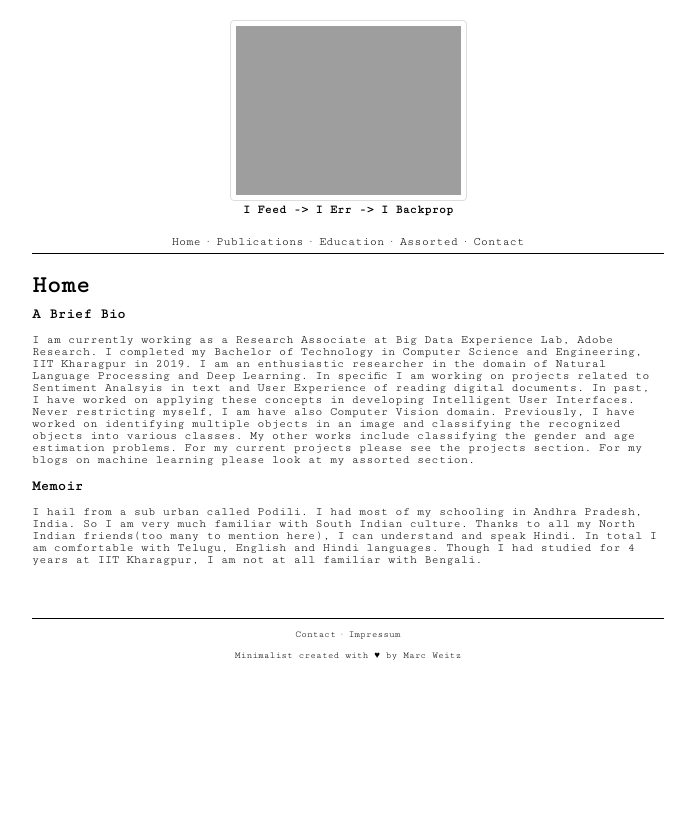
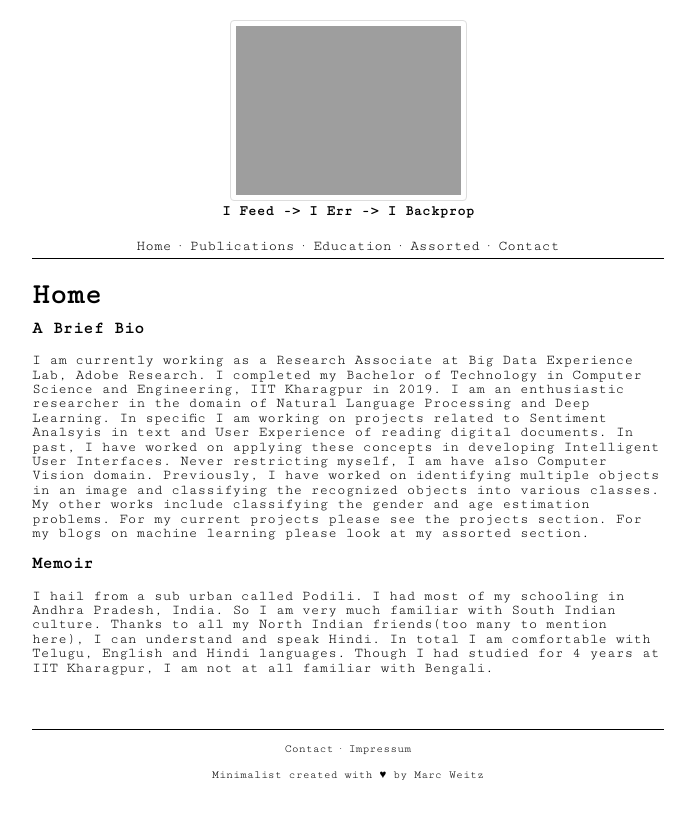
Before and after one commit to bhanu77prakash/bhanu77prakash.github.io, a Jekyll site: the page built from index.md, in a window 1280 px wide. Shown: the top 819 px of the page, without its empty margins (292-987 px from the left). Built offline with Jekyll 4.4.1, drawn with Linux system fonts in a browser that asks for light colours.

Commit message:
updated site

```diff
--- a/assets/css/style.css
+++ b/assets/css/style.css
@@ -2,7 +2,7 @@ body	{
 	margin-top: 0px;
 	padding:0;
 	font-family: 'Cutive Mono', serif;
-	font-size:75%;
+	font-size:90%;
 	line-height:100%;
 }
 
```
